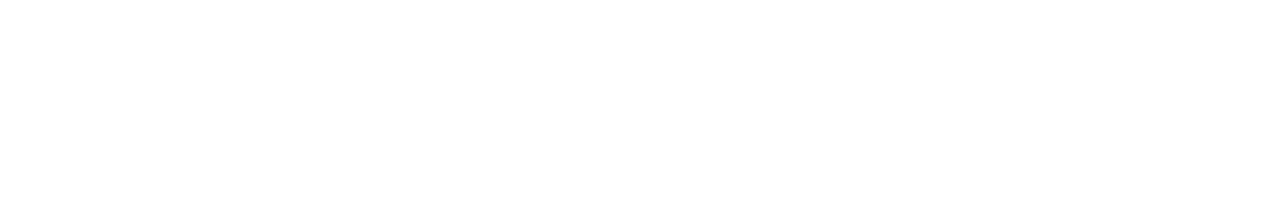
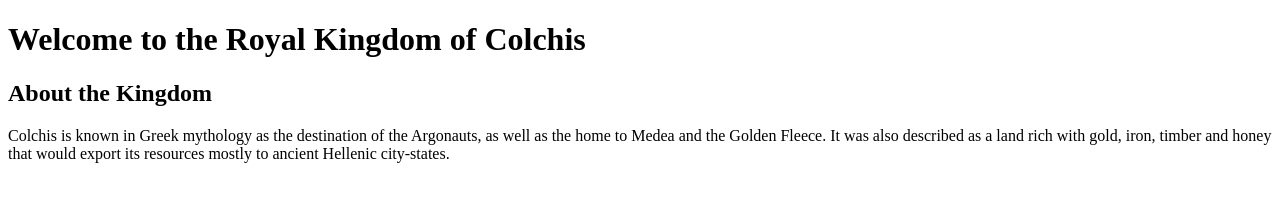
Before and after one commit to manuel-marque/my-super-website, a plain HTML site: page index.html in a window 1280 px wide. Drawn offline with Linux system fonts and the light colour scheme.

Commit message:
Change Title, Add h1, h2, p

```diff
--- a/index.html
+++ b/index.html
@@ -2,9 +2,19 @@
 <html>
   <head>
     <meta charset="UTF-8">
-    <title>title</title>
+    <title>The Royal Kingdom of Colchis</title>
   </head>
   <body>
+    <h1>
+      Welcome to the Royal Kingdom of Colchis
+    </h1>
+    <h2>About the Kingdom</h2>
+    <p>
+      Colchis is known in Greek mythology as the destination of the Argonauts,
+      as well as the home to Medea and the Golden Fleece. It was also described
+      as a land rich with gold, iron, timber and honey that would export its
+      resources mostly to ancient Hellenic city-states.
+    </p>
 
   </body>
 </html>
```
